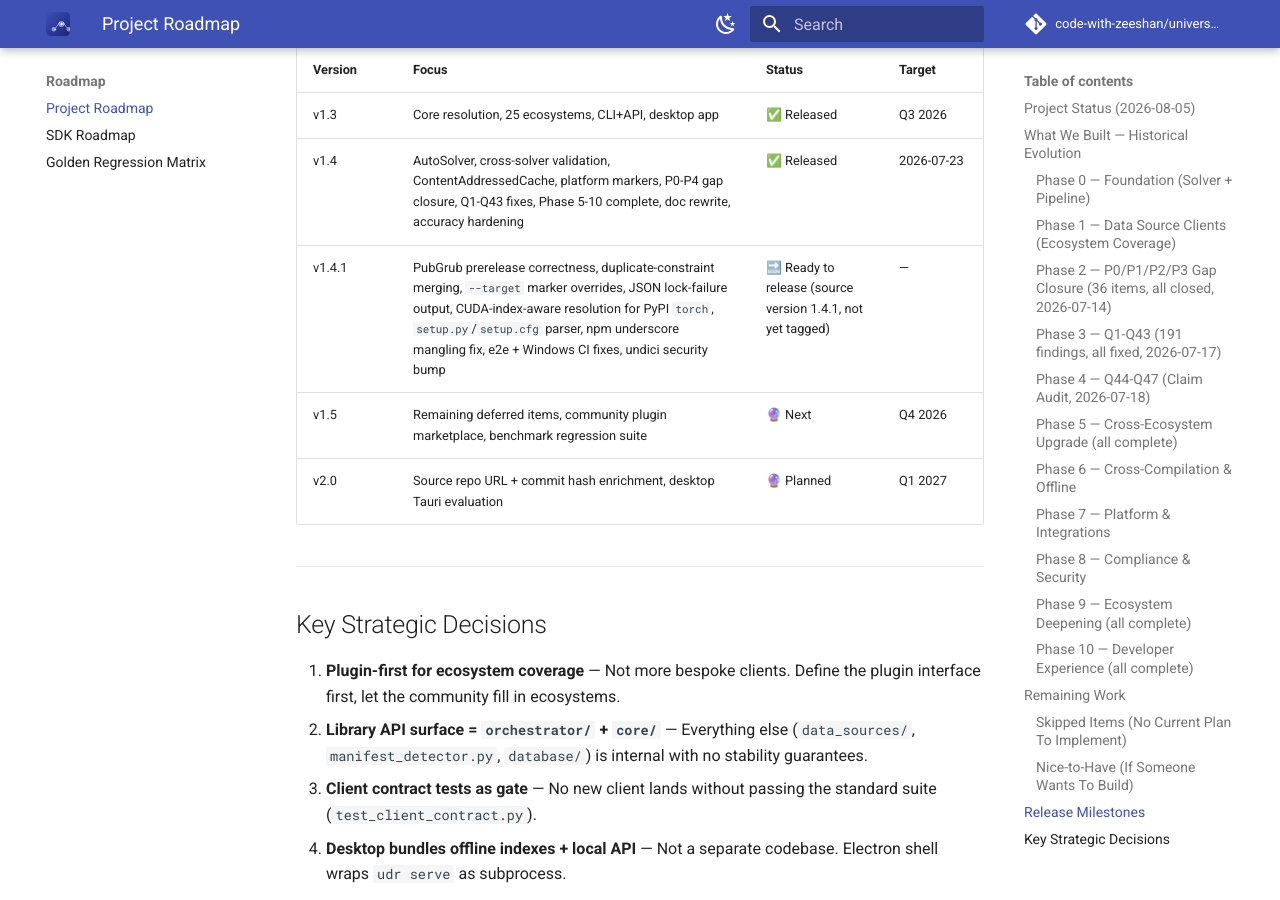
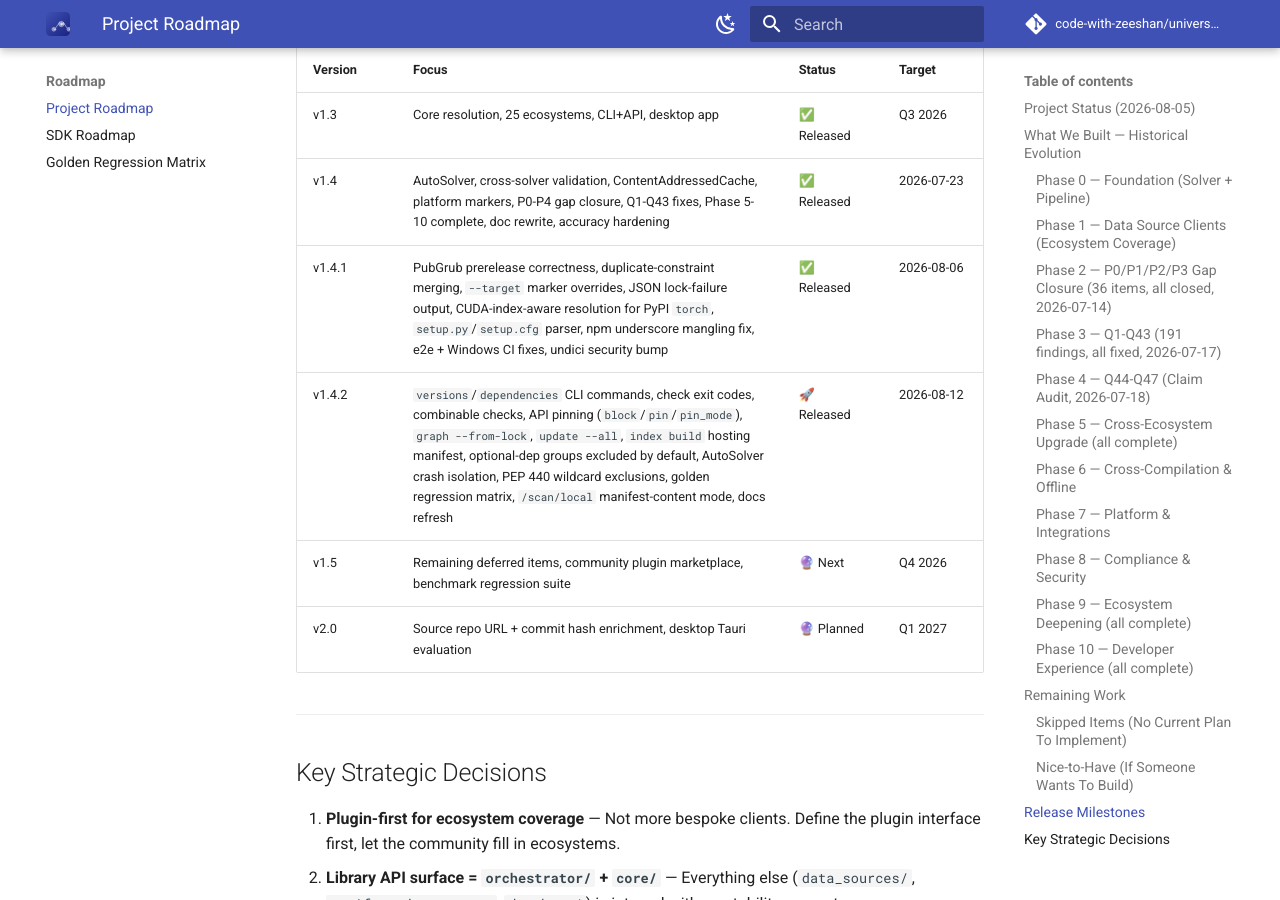
Before and after one commit to code-with-zeeshan/universal-dependency-resolver, an MkDocs documentation site: the page built from docs/ROADMAP.md, in a window 1280 px wide and 900 px high, scrolled down 10260 px. Built offline with MkDocs 1.6.1 and Material for MkDocs 9.7.7, drawn with Linux system fonts in a browser that asks for light colours; comment, search, counter and statistics services are not loaded.

Commit message:
release: v1.4.2 — versions/dependencies commands, API pinning, golden matrix, scan/local content mode
- CHANGELOG: Unreleased → 1.4.2 (2026-08-12); adds scan/local manifest_contents
  entry + golden-tests CI fix record
- pyproject.toml, backend/__init__.py: version 1.4.1 → 1.4.2
- ROADMAP: v1.4.1 marked Released, v1.4.2 milestone added

```diff
--- a/backend/__init__.py
+++ b/backend/__init__.py
@@ -12,7 +12,7 @@ try:
 
     __version__ = _v("ud-resolver")
 except Exception:
-    __version__ = "1.4.1"
+    __version__ = "1.4.2"
 
 if typing.TYPE_CHECKING:
     from .core import ConflictResolver, DataAggregator, ExportGenerator, SystemScanner
--- a/docs/ROADMAP.md
+++ b/docs/ROADMAP.md
@@ -271,7 +271,8 @@ These items were evaluated and deliberately skipped because the effort does not
 |---------|-------|--------|--------|
 | v1.3 | Core resolution, 25 ecosystems, CLI+API, desktop app | ✅ Released | Q3 2026 |
 | v1.4 | AutoSolver, cross-solver validation, ContentAddressedCache, platform markers, P0-P4 gap closure, Q1-Q43 fixes, Phase 5-10 complete, doc rewrite, accuracy hardening | ✅ Released | 2026-07-23 |
-| v1.4.1 | PubGrub prerelease correctness, duplicate-constraint merging, `--target` marker overrides, JSON lock-failure output, CUDA-index-aware resolution for PyPI `torch`, `setup.py`/`setup.cfg` parser, npm underscore mangling fix, e2e + Windows CI fixes, undici security bump | 🔜 Ready to release (source version 1.4.1, not yet tagged) | — |
+| v1.4.1 | PubGrub prerelease correctness, duplicate-constraint merging, `--target` marker overrides, JSON lock-failure output, CUDA-index-aware resolution for PyPI `torch`, `setup.py`/`setup.cfg` parser, npm underscore mangling fix, e2e + Windows CI fixes, undici security bump | ✅ Released | 2026-08-06 |
+| v1.4.2 | `versions`/`dependencies` CLI commands, check exit codes, combinable checks, API pinning (`block`/`pin`/`pin_mode`), `graph --from-lock`, `update --all`, `index build` hosting manifest, optional-dep groups excluded by default, AutoSolver crash isolation, PEP 440 wildcard exclusions, golden regression matrix, `/scan/local` manifest-content mode, docs refresh | 🚀 Released | 2026-08-12 |
 | v1.5 | Remaining deferred items, community plugin marketplace, benchmark regression suite | 🔮 Next | Q4 2026 |
 | v2.0 | Source repo URL + commit hash enrichment, desktop Tauri evaluation | 🔮 Planned | Q1 2027 |
 
--- a/pyproject.toml
+++ b/pyproject.toml
@@ -4,7 +4,7 @@ build-backend = "setuptools.build_meta"
 
 [project]
 name = "ud-resolver"
-version = "1.4.1"
+version = "1.4.2"
 # Versioning: Minor bump for new features, patch for bugfixes.
 # The 1.x line is stabilizing; expect fewer but larger releases going forward.
 description = "Cross-ecosystem dependency resolver — PyPI, npm, Cargo, Conda, Maven, Go, and more"
```
Also changed, not shown: CHANGELOG.md (+5 -1 lines).
